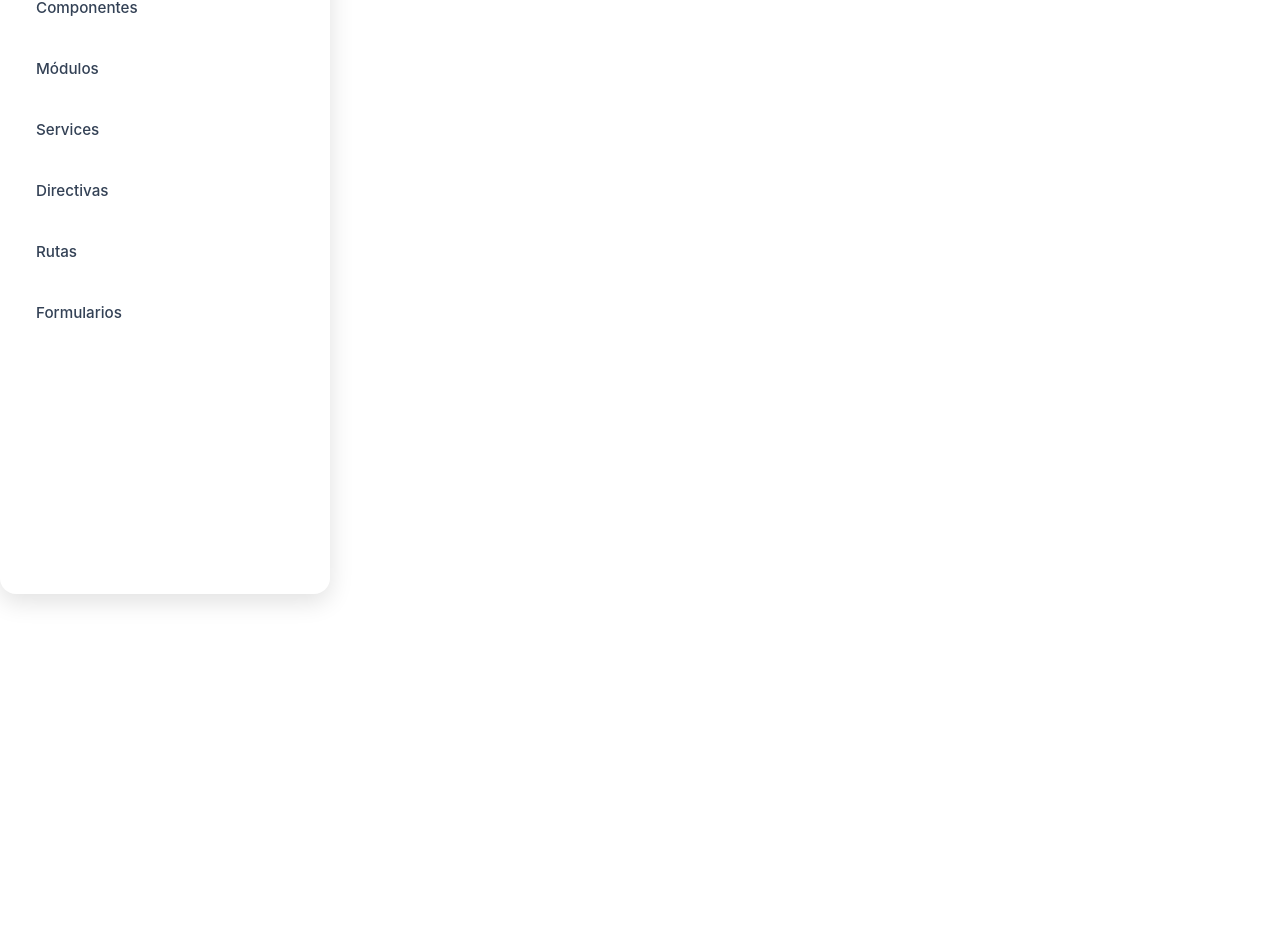
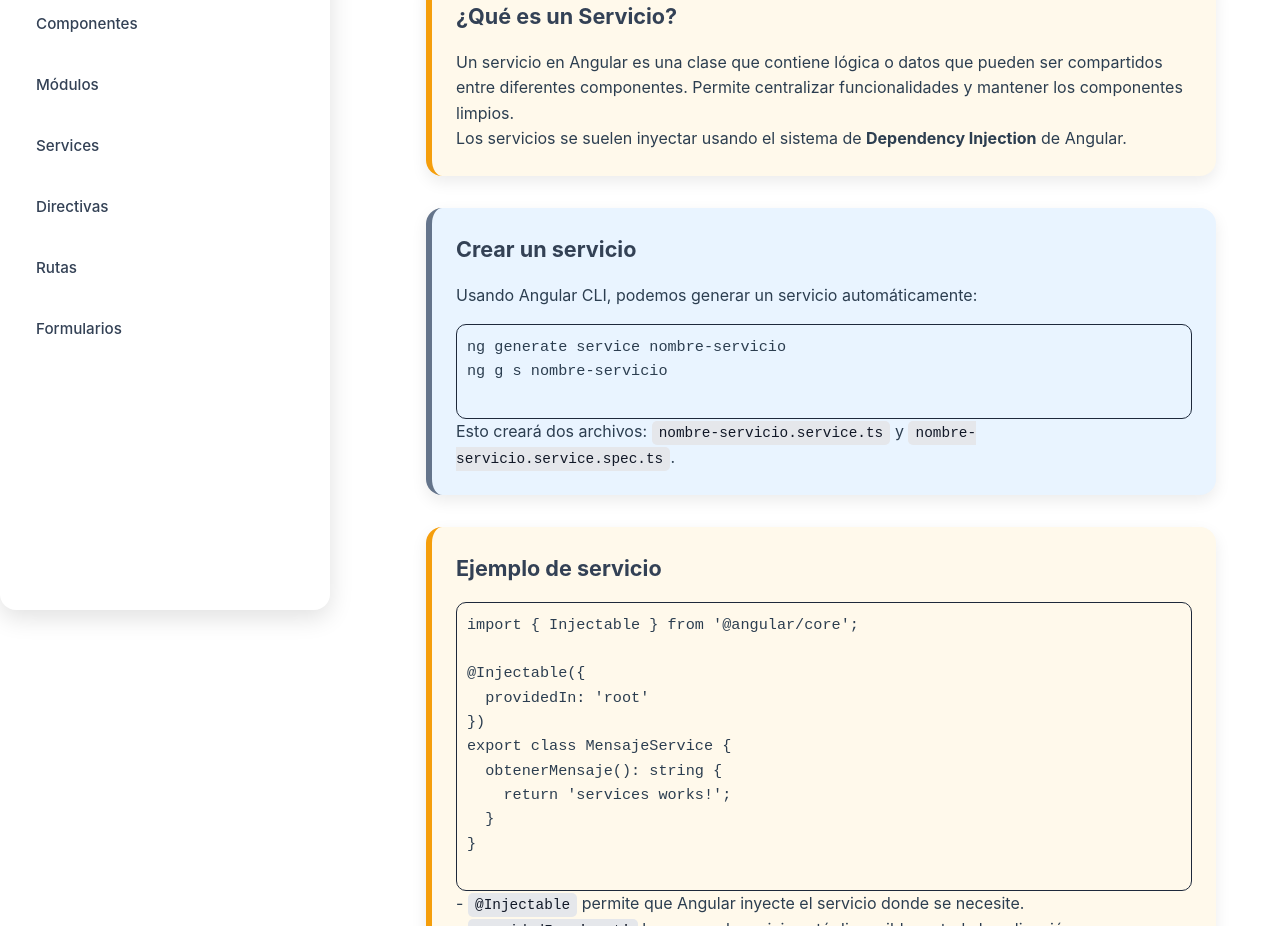
Before and after one commit to PabloGarciaJC/roadmap-angular, an Angular app: page /services in a window 1280 px wide. Shown: the part 174-1100 px from the top of the page. Before the commit the page ends 816 px from the top, so only its background shows below. Built offline with nearby package versions, Linux system fonts and the light colour scheme.

Commit message:
se implementa teto informatico en modulos y services

```diff
--- a/src/app/pages/modulos/modulos.html
+++ b/src/app/pages/modulos/modulos.html
@@ -1 +1,78 @@
-<p>modulos works!</p>
+<div class="container">
+    <h1 class="title">Módulos en Angular</h1>
+
+    <div class="card card-info">
+        <h2 class="subtitle">¿Qué es un Módulo?</h2>
+        <p>
+            Un módulo en Angular es un contenedor que agrupa componentes, directivas, pipes y otros módulos.
+            Permite organizar la aplicación en partes reutilizables y gestionar las dependencias.
+        </p>
+        <p>
+            Cada módulo se define en un archivo con extensión <code>.module.ts</code> y normalmente tiene la siguiente estructura:
+        </p>
+        <ul>
+            <li><code>declarations</code>: Lista de componentes, directivas y pipes que pertenecen al módulo.</li>
+            <li><code>imports</code>: Otros módulos que se necesitan para este módulo.</li>
+            <li><code>exports</code>: Componentes, directivas o pipes que estarán disponibles fuera del módulo.</li>
+            <li><code>providers</code>: Servicios que proporciona este módulo.</li>
+            <li><code>bootstrap</code>: Componente raíz (solo en <code>AppModule</code>).</li>
+        </ul>
+    </div>
+
+    <div class="card card-neutral">
+        <h2 class="subtitle">Ejemplo de módulo</h2>
+        <p>Supongamos un módulo llamado <code>AppModule</code>:</p>
+
+        <div class="code-block">
+            <pre>
+import &#123; NgModule &#125; from '@angular/core';
+import &#123; BrowserModule &#125; from '@angular/platform-browser';
+import &#123; AppComponent &#125; from './app.component';
+
+@NgModule(&#123;
+  declarations: [AppComponent],
+  imports: [BrowserModule],
+  providers: [],
+  bootstrap: [AppComponent]
+&#125;)
+export class AppModule &#123;&#125;
+            </pre>
+        </div>
+
+        <p>
+            - <code>declarations</code> incluye todos los componentes que pertenecen al módulo.
+            <br>
+            - <code>imports</code> indica otros módulos que necesitamos (como BrowserModule para aplicaciones web).
+            <br>
+            - <code>providers</code> es donde se agregan los servicios que se usarán en el módulo.
+            <br>
+            - <code>bootstrap</code> indica cuál es el componente inicial al arrancar la aplicación.
+        </p>
+    </div>
+
+    <div class="card card-info">
+        <h2 class="subtitle">Usar un módulo</h2>
+        <p>
+            Una vez declarado un módulo, podemos importarlo en otros módulos para reutilizar componentes, directivas o pipes.
+        </p>
+        <div class="code-block">
+            <pre>
+import &#123; NgModule &#125; from '@angular/core';
+import &#123; CommonModule &#125; from '@angular/common';
+import &#123; SharedComponent &#125; from './shared.component';
+
+@NgModule(&#123;
+  declarations: [SharedComponent],
+  imports: [CommonModule],
+  exports: [SharedComponent]
+&#125;)
+export class SharedModule &#123;&#125;
+            </pre>
+        </div>
+
+        <p>
+            En este ejemplo, <code>SharedModule</code> exporta <code>SharedComponent</code>,
+            de manera que cualquier otro módulo que importe <code>SharedModule</code> pueda usarlo.
+        </p>
+    </div>
+</div>
--- a/src/app/pages/services/services.html
+++ b/src/app/pages/services/services.html
@@ -1 +1,76 @@
-<p>services works!</p>
+<div class="container">
+    <h1 class="title">Servicios en Angular</h1>
+
+    <div class="card card-info">
+        <h2 class="subtitle">¿Qué es un Servicio?</h2>
+        <p>
+            Un servicio en Angular es una clase que contiene lógica o datos que pueden ser compartidos
+            entre diferentes componentes. Permite centralizar funcionalidades y mantener los componentes limpios.
+        </p>
+        <p>
+            Los servicios se suelen inyectar usando el sistema de <strong>Dependency Injection</strong> de Angular.
+        </p>
+    </div>
+
+    <div class="card card-neutral">
+        <h2 class="subtitle">Crear un servicio</h2>
+        <p>Usando Angular CLI, podemos generar un servicio automáticamente:</p>
+        <div class="code-block">
+            <pre>
+ng generate service nombre-servicio
+ng g s nombre-servicio
+            </pre>
+        </div>
+        <p>Esto creará dos archivos: <code>nombre-servicio.service.ts</code> y <code>nombre-servicio.service.spec.ts</code>.</p>
+    </div>
+
+<div class="card card-info">
+    <h2 class="subtitle">Ejemplo de servicio</h2>
+    <div class="code-block">
+        <pre>
+import &#123; Injectable &#125; from '@angular/core';
+
+@Injectable(&#123;
+  providedIn: 'root'
+&#125;)
+export class MensajeService &#123;
+  obtenerMensaje(): string &#123;
+    return 'services works!';
+  &#125;
+&#125;
+        </pre>
+    </div>
+    <p>
+        - <code>@Injectable</code> permite que Angular inyecte el servicio donde se necesite.
+        <br>
+        - <code>providedIn: 'root'</code> hace que el servicio esté disponible en toda la aplicación.
+    </p>
+</div>
+
+<div class="card card-info">
+    <h2 class="subtitle">Usar el servicio en un componente</h2>
+<div class="code-block">
+  <pre>
+import &#123; Component, OnInit &#125; from '@angular/core';
+import &#123; MensajeService &#125; from './mensaje.service';
+@Component&#40;&#123;
+  selector: 'app-ejemplo',
+  template: 'mensaje'
+&#125;&#41;
+export class EjemploComponent implements OnInit &#123;
+  mensaje: string = '';
+
+  constructor(private mensajeService: MensajeService) &#123;&#125;
+
+  ngOnInit(): void &#123;
+    this.mensaje = this.mensajeService.obtenerMensaje();
+  &#125;
+&#125;
+  </pre>
+</div>
+    <p>
+        Esto mostrará en pantalla: <code>&lt;p&gt;services works!&lt;/p&gt;</code>
+    </p>
+</div>
+
+</div>
```
